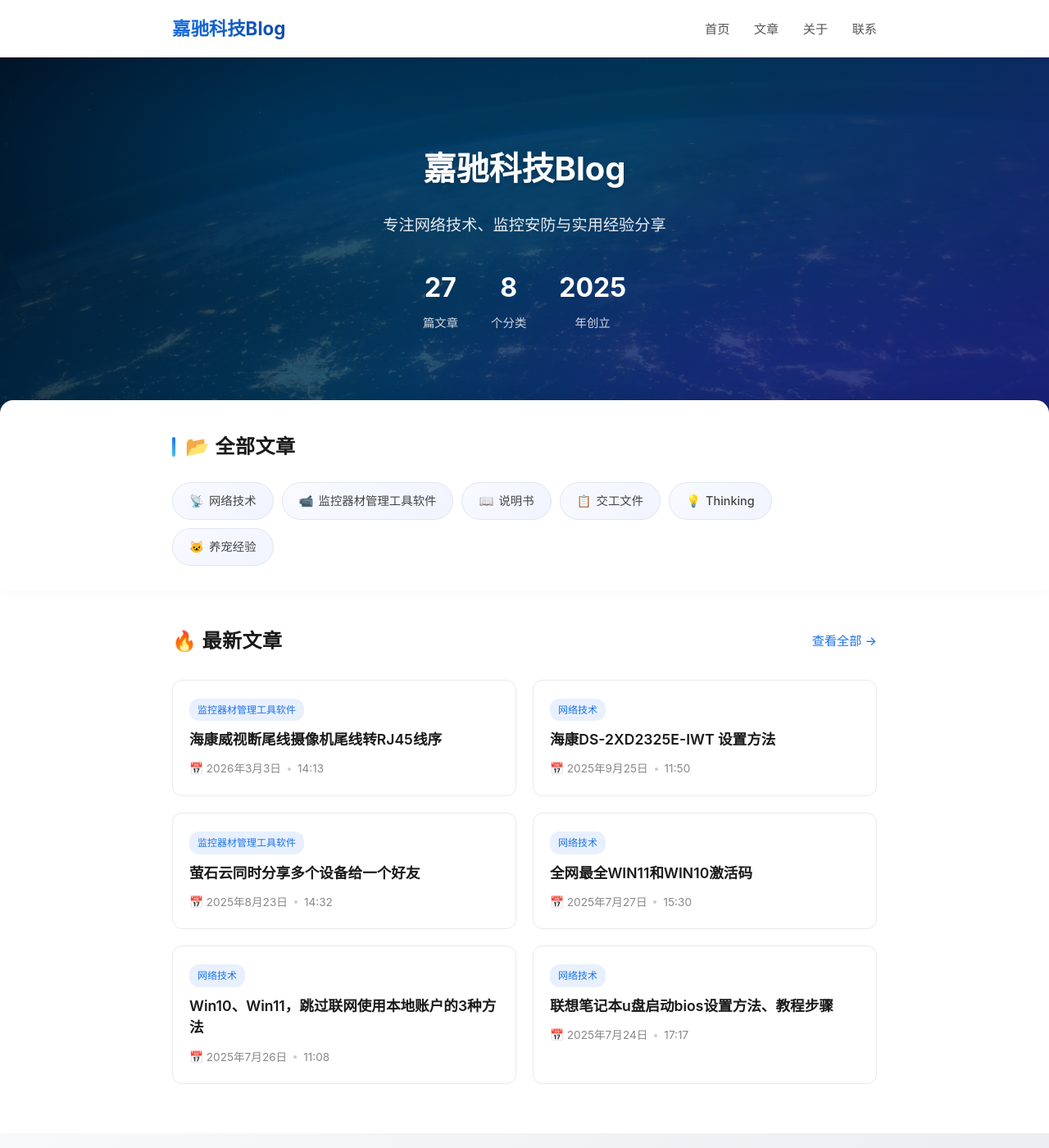
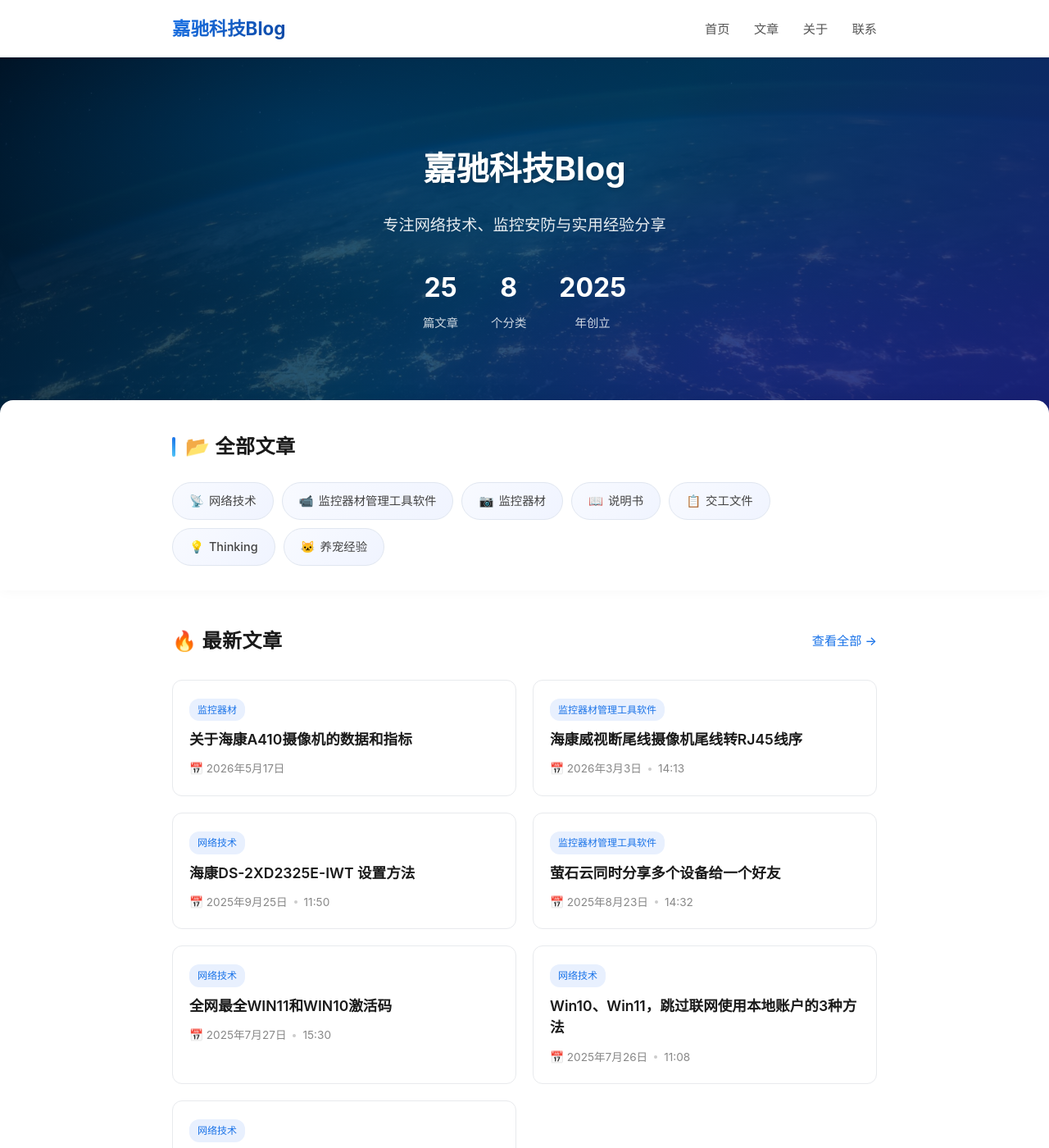
Before and after one commit to wangtnt/jiachi-blog, a Jekyll site: the page index.html, which Jekyll copies as it is, in a window 1280 px wide and 1400 px high. Shown: the whole window at 82% size. Built offline with Jekyll 4.4.1, drawn with Linux system fonts in a browser that asks for light colours.

Commit message:
添加新文章到文章列表和首页

```diff
--- a/articles.html
+++ b/articles.html
@@ -50,11 +50,16 @@
             <a class="tag-filter" href="#" onclick="filterTag('Thinking')">Thinking</a>
             <a class="tag-filter" href="#" onclick="filterTag('交工文件')">交工文件</a>
             <a class="tag-filter" href="#" onclick="filterTag('养宠经验')">养宠经验</a>
+            <a class="tag-filter" href="#" onclick="filterTag('监控器材')">监控器材</a>
             <a class="tag-filter" href="#" onclick="filterTag('监控器材管理工具软件')">监控器材管理工具软件</a>
             <a class="tag-filter" href="#" onclick="filterTag('网络技术')">网络技术</a>
             <a class="tag-filter" href="#" onclick="filterTag('说明书')">说明书</a>
         </div>
         <ul class="article-list" id="articleList">
+            <li data-tag="监控器材">
+                <a href="posts/关于海康A410摄像机的数据和指标.html">关于海康A410摄像机的数据和指标</a>
+                <div class="article-meta">📅 2026年5月17日 <span class="tag">监控器材</span></div>
+            </li>
             <li data-tag="监控器材管理工具软件">
                 <a href="posts/海康威视断尾线摄像机尾线转RJ45线序.html">海康威视断尾线摄像机尾线转RJ45线序</a>
                 <div class="article-meta">📅 2026年3月3日 14:13 <span class="tag">监控器材管理工具软件</span></div>
--- a/index.html
+++ b/index.html
@@ -316,7 +316,7 @@
             <p>专注网络技术、监控安防与实用经验分享</p>
             <div class="hero-stats">
                 <div class="stat">
-                    <span class="stat-number">27</span>
+                    <span class="stat-number">25</span>
                     <span class="stat-label">篇文章</span>
                 </div>
                 <div class="stat">
@@ -339,6 +339,7 @@
             <div class="tag-cloud">
                 <a href="articles.html" class="category-tag"><span>📡</span> 网络技术</a>
                 <a href="articles.html" class="category-tag"><span>📹</span> 监控器材管理工具软件</a>
+                <a href="articles.html" class="category-tag"><span>📷</span> 监控器材</a>
                 <a href="articles.html" class="category-tag"><span>📖</span> 说明书</a>
                 <a href="articles.html" class="category-tag"><span>📋</span> 交工文件</a>
                 <a href="articles.html" class="category-tag"><span>💡</span> Thinking</a>
@@ -354,6 +355,13 @@
                 <a href="articles.html" class="view-all">查看全部 →</a>
             </div>
             <div class="article-grid">
+                <a href="posts/关于海康A410摄像机的数据和指标.html" class="article-card">
+                    <span class="card-tag">监控器材</span>
+                    <h3>关于海康A410摄像机的数据和指标</h3>
+                    <div class="card-meta">
+                        <span>📅 2026年5月17日</span>
+                    </div>
+                </a>
                 <a href="posts/海康威视断尾线摄像机尾线转RJ45线序.html" class="article-card">
                     <span class="card-tag">监控器材管理工具软件</span>
                     <h3>海康威视断尾线摄像机尾线转RJ45线序</h3>
```
